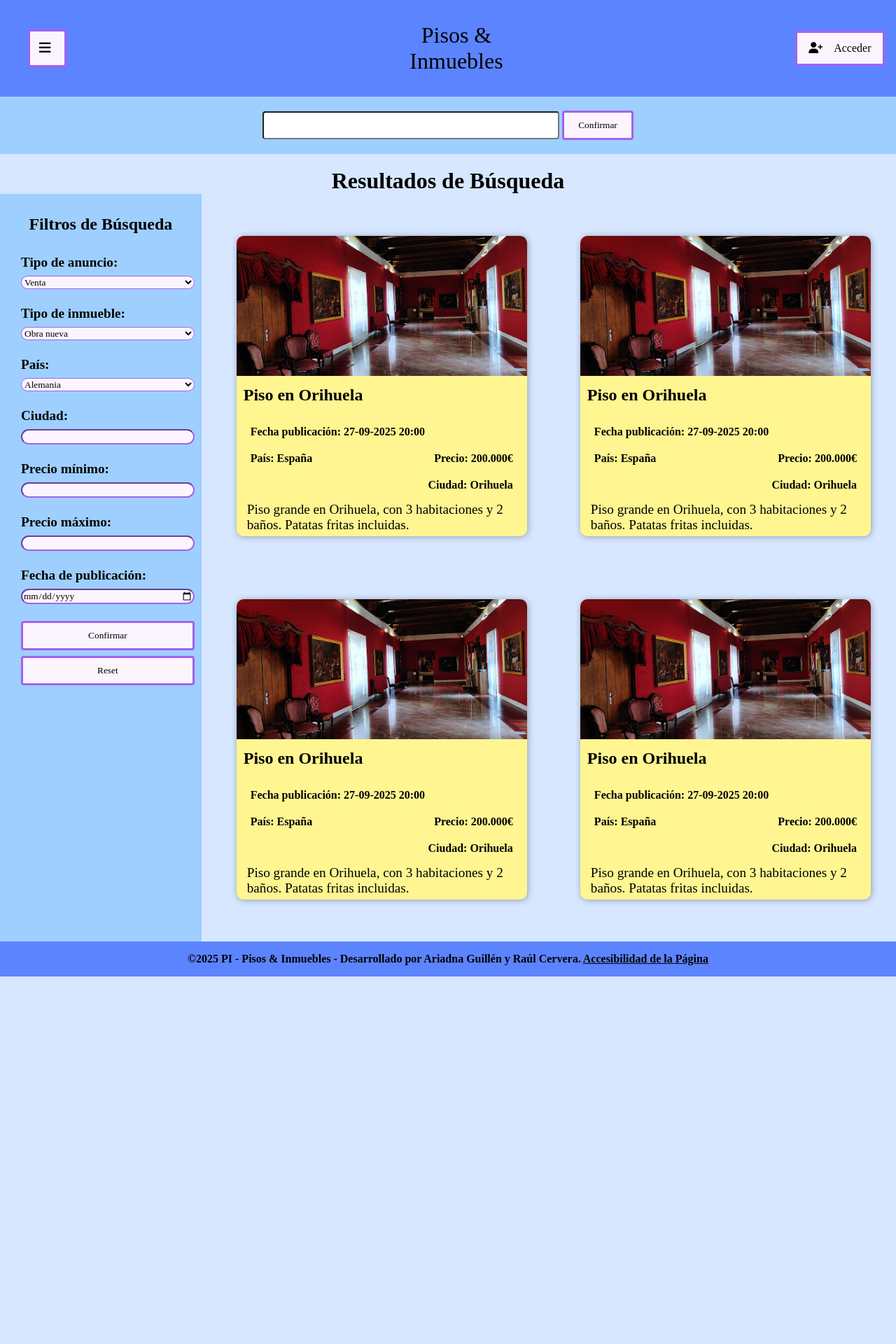
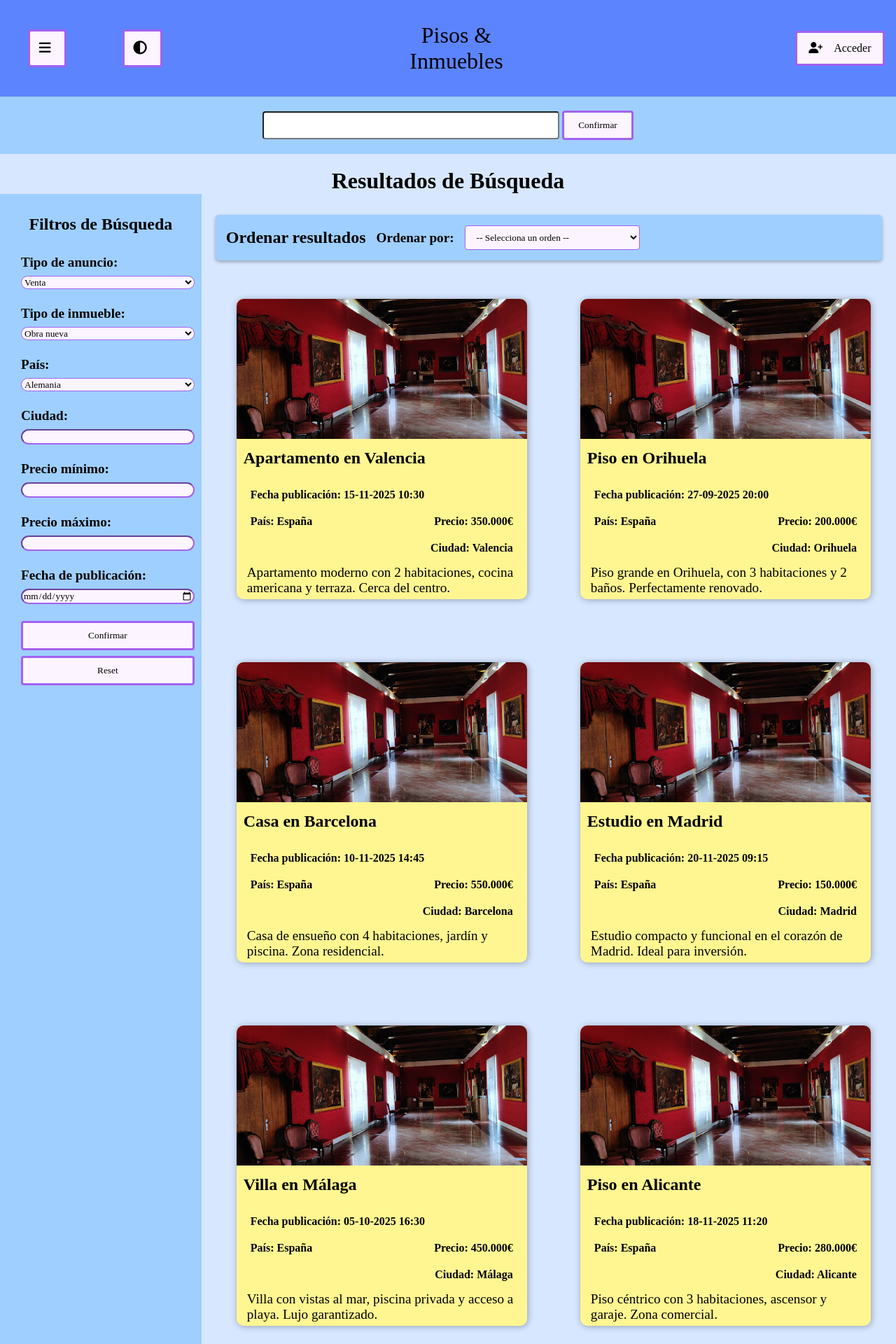
Before and after one commit to rcs64/DAW-optativa-js, a PHP site: page /busqueda.html in a window 1280 px wide. Shown: the top 1920 px of the page at 70% size. Before the commit the page ends 1395 px from the top, so only its background shows below. Run offline with PHP 8.4, Linux system fonts and the light colour scheme; some libraries are stand-ins or nearby versions; some web fonts are replaced.

Commit message:
lo de ordenar los anuncios hecho

```diff
--- a/busqueda.html
+++ b/busqueda.html
@@ -14,6 +14,7 @@
         <link rel="alternate stylesheet" type="text/css" href="css/letraGrandeContraste.css" title="Estilo de tamaño grande y alto contraste"/>
         <link rel="alternate stylesheet" type="text/css" href="css/imprenta.css" title="Estilo de imprenta"/>
         <link rel="alternate stylesheet" type="text/css" href="css/imprenta.css" title="Estilo de imprenta pero con media print" media="print"/>
+        <script src="js/cookies.js"></script>
     </head>
 
     <header>
@@ -41,6 +42,20 @@
                         </ul>
                     </nav>
 
+                </li>
+                <li id="li_estilos" class="menu">
+                    <section id="section_estilo">
+                        <label for="menu_estilo"><p><i class="fa-solid fa-circle-half-stroke"></i></p></label>
+                        <input type="checkbox" id="menu_estilo">
+                        <ul class="menu_head" onchange="actualizarCookie(); actualizarEstilo();">
+                            <li class="estilo_radio"><label for="predeterminado"><input id="predeterminado" name="estilo" checked type="radio">Predeterminado</label></li>
+                            <li class="estilo_radio"><label for="oscuro"><input id="oscuro" name="estilo" type="radio">Oscuro</label></li>
+                            <li class="estilo_radio"><label for="imprenta"><input id="imprenta" name="estilo" type="radio">Imprenta</label></li>
+                            <li class="estilo_radio"><label for="letraGrande"><input id="letraGrande" name="estilo" type="radio">Tamaño grande</label></li>
+                            <li class="estilo_radio"><label for="contraste"><input id="contraste" name="estilo" type="radio">Alto contraste</label></li>
+                            <li class="estilo_radio"><label for="letraGrandeContraste"><input id="letraGrandeContraste" name="estilo" type="radio">Alto contraste</label></li>
+                        </ul>
+                    </section>
                 </li>
 
                 <li id="index">
@@ -131,7 +146,35 @@
                 </form>
             </section>
 
-            <section id="sectionArticulos">
+            <section id="sectionArticulos"> <!-- este es el section nuevo para la busqueda filtrada -->
+                <section id="ordenamiento">
+                    <h3>Ordenar resultados</h3>
+                    <label for="ordenar_resultados">Ordenar por: </label>
+                    <select id="ordenar_resultados" class="input_select">
+                        <option value="">-- Selecciona un orden --</option>
+                        <optgroup label="Precio">
+                            <option value="precio_asc">Precio de más bajo a más alto</option>
+                            <option value="precio_desc">Precio de más alto a más bajo</option>
+                        </optgroup>
+                        <optgroup label="Título">
+                            <option value="titulo_asc">Título de A a Z</option>
+                            <option value="titulo_desc">Título de Z a A</option>
+                        </optgroup>
+                        <optgroup label="Fecha">
+                            <option value="fecha_desc">Más reciente primero</option>
+                            <option value="fecha_asc">Más antiguo primero</option>
+                        </optgroup>
+                        <optgroup label="Ciudad">
+                            <option value="ciudad_asc">Ciudad de A a Z</option>
+                            <option value="ciudad_desc">Ciudad de Z a A</option>
+                        </optgroup>
+                        <optgroup label="País">
+                            <option value="pais_asc">País de A a Z</option>
+                            <option value="pais_desc">País de Z a A</option>
+                        </optgroup>
+                    </select>
+                </section>
+
             <ul id="ul_articulos">
                 <li>
                     <article>
@@ -139,28 +182,13 @@
                             <img class="imagen_articulo" src="img/orihuela.jpg" alt="Foto piso">
                         </a>
                         <a href="anuncio.html" class="a_tituloPublicacion">
-                            <h2>Piso en Orihuela</h2>
+                            <h2>Apartamento en Valencia</h2>
                         </a>
-                        <p class="fecha">Fecha publicación: <time datetime="2025-09-27 20:00">27-09-2025 20:00</time></p>
-                        <p class="precio">Precio: 200.000€</p>
+                        <p class="fecha">Fecha publicación: <time datetime="2025-11-15 10:30">15-11-2025 10:30</time></p>
+                        <p class="precio">Precio: 350.000€</p>
                         <p class="pais">País: España</p>
-                        <p class="ciudad">Ciudad: Orihuela</p>
-                        <p class="p_descripcionA">Piso grande en Orihuela, con 3 habitaciones y 2 baños. Patatas fritas incluidas.</p>
-                    </article>
-                </li>
-                <li>
-                    <article>
-                        <a href="alerta.html">
-                            <img class="imagen_articulo" src="img/orihuela.jpg" alt="Foto piso">
-                        </a>
-                        <a href="alerta.html" class="a_tituloPublicacion">
-                            <h2>Piso en Orihuela</h2>
-                        </a>
-                        <p class="fecha">Fecha publicación: <time datetime="2025-09-27 20:00">27-09-2025 20:00</time></p>
-                        <p class="precio">Precio: 200.000€</p>
-                        <p class="pais">País: España</p>
-                        <p class="ciudad">Ciudad: Orihuela</p>
-                        <p class="p_descripcionA">Piso grande en Orihuela, con 3 habitaciones y 2 baños. Patatas fritas incluidas.</p>
+                        <p class="ciudad">Ciudad: Valencia</p>
+                        <p class="p_descripcionA">Apartamento moderno con 2 habitaciones, cocina americana y terraza. Cerca del centro.</p>
                     </article>
                 </li>
                 <li>
@@ -175,7 +203,7 @@
                         <p class="precio">Precio: 200.000€</p>
                         <p class="pais">País: España</p>
                         <p class="ciudad">Ciudad: Orihuela</p>
-                        <p class="p_descripcionA">Piso grande en Orihuela, con 3 habitaciones y 2 baños. Patatas fritas incluidas.</p>
+                        <p class="p_descripcionA">Piso grande en Orihuela, con 3 habitaciones y 2 baños. Perfectamente renovado.</p>
                     </article>
                 </li>
                 <li>
@@ -184,18 +212,124 @@
                             <img class="imagen_articulo" src="img/orihuela.jpg" alt="Foto piso">
                         </a>
                         <a href="anuncio.html" class="a_tituloPublicacion">
-                            <h2>Piso en Orihuela</h2>
+                            <h2>Casa en Barcelona</h2>
                         </a>
-                        <p class="fecha">Fecha publicación: <time datetime="2025-09-27 20:00">27-09-2025 20:00</time></p>
-                        <p class="precio">Precio: 200.000€</p>
+                        <p class="fecha">Fecha publicación: <time datetime="2025-11-10 14:45">10-11-2025 14:45</time></p>
+                        <p class="precio">Precio: 550.000€</p>
                         <p class="pais">País: España</p>
-                        <p class="ciudad">Ciudad: Orihuela</p>
-                        <p class="p_descripcionA">Piso grande en Orihuela, con 3 habitaciones y 2 baños. Patatas fritas incluidas.</p>
+                        <p class="ciudad">Ciudad: Barcelona</p>
+                        <p class="p_descripcionA">Casa de ensueño con 4 habitaciones, jardín y piscina. Zona residencial.</p>
+                    </article>
+                </li>
+                <li>
+                    <article>
+                        <a href="anuncio.html">
+                            <img class="imagen_articulo" src="img/orihuela.jpg" alt="Foto piso">
+                        </a>
+                        <a href="anuncio.html" class="a_tituloPublicacion">
+                            <h2>Estudio en Madrid</h2>
+                        </a>
+                        <p class="fecha">Fecha publicación: <time datetime="2025-11-20 09:15">20-11-2025 09:15</time></p>
+                        <p class="precio">Precio: 150.000€</p>
+                        <p class="pais">País: España</p>
+                        <p class="ciudad">Ciudad: Madrid</p>
+                        <p class="p_descripcionA">Estudio compacto y funcional en el corazón de Madrid. Ideal para inversión.</p>
+                    </article>
+                </li>
+                <li>
+                    <article>
+                        <a href="anuncio.html">
+                            <img class="imagen_articulo" src="img/orihuela.jpg" alt="Foto piso">
+                        </a>
+                        <a href="anuncio.html" class="a_tituloPublicacion">
+                            <h2>Villa en Málaga</h2>
+                        </a>
+                        <p class="fecha">Fecha publicación: <time datetime="2025-10-05 16:30">05-10-2025 16:30</time></p>
+                        <p class="precio">Precio: 450.000€</p>
+                        <p class="pais">País: España</p>
+                        <p class="ciudad">Ciudad: Málaga</p>
+                        <p class="p_descripcionA">Villa con vistas al mar, piscina privada y acceso a playa. Lujo garantizado.</p>
+                    </article>
+                </li>
+                <li>
+                    <article>
+                        <a href="anuncio.html">
+                            <img class="imagen_articulo" src="img/orihuela.jpg" alt="Foto piso">
+                        </a>
+                        <a href="anuncio.html" class="a_tituloPublicacion">
+                            <h2>Piso en Alicante</h2>
+                        </a>
+                        <p class="fecha">Fecha publicación: <time datetime="2025-11-18 11:20">18-11-2025 11:20</time></p>
+                        <p class="precio">Precio: 280.000€</p>
+                        <p class="pais">País: España</p>
+                        <p class="ciudad">Ciudad: Alicante</p>
+                        <p class="p_descripcionA">Piso céntrico con 3 habitaciones, ascensor y garaje. Zona comercial.</p>
+                    </article>
+                </li>
+                <li>
+                    <article>
+                        <a href="anuncio.html">
+                            <img class="imagen_articulo" src="img/orihuela.jpg" alt="Foto piso">
+                        </a>
+                        <a href="anuncio.html" class="a_tituloPublicacion">
+                            <h2>Chalet en Sevilla</h2>
+                        </a>
+                        <p class="fecha">Fecha publicación: <time datetime="2025-11-12 13:00">12-11-2025 13:00</time></p>
+                        <p class="precio">Precio: 320.000€</p>
+                        <p class="pais">País: España</p>
+                        <p class="ciudad">Ciudad: Sevilla</p>
+                        <p class="p_descripcionA">Chalet con terreno de 500 m², ideal para familias. Construcción de calidad.</p>
+                    </article>
+                </li>
+                <li>
+                    <article>
+                        <a href="anuncio.html">
+                            <img class="imagen_articulo" src="img/orihuela.jpg" alt="Foto piso">
+                        </a>
+                        <a href="anuncio.html" class="a_tituloPublicacion">
+                            <h2>Apartamento en París</h2>
+                        </a>
+                        <p class="fecha">Fecha publicación: <time datetime="2025-11-08 15:45">08-11-2025 15:45</time></p>
+                        <p class="precio">Precio: 420.000€</p>
+                        <p class="pais">País: Francia</p>
+                        <p class="ciudad">Ciudad: París</p>
+                        <p class="p_descripcionA">Appartement parisien en el Marais. Vistas a la catedral de Notre-Dame.</p>
+                    </article>
+                </li>
+                <li>
+                    <article>
+                        <a href="anuncio.html">
+                            <img class="imagen_articulo" src="img/orihuela.jpg" alt="Foto piso">
+                        </a>
+                        <a href="anuncio.html" class="a_tituloPublicacion">
+                            <h2>Piso en Roma</h2>
+                        </a>
+                        <p class="fecha">Fecha publicación: <time datetime="2025-11-03 08:00">03-11-2025 08:00</time></p>
+                        <p class="precio">Precio: 380.000€</p>
+                        <p class="pais">País: Italia</p>
+                        <p class="ciudad">Ciudad: Roma</p>
+                        <p class="p_descripcionA">Departamento antiguo reformado en centro histórico. Impresionantes techos.</p>
+                    </article>
+                </li>
+                <li>
+                    <article>
+                        <a href="anuncio.html">
+                            <img class="imagen_articulo" src="img/orihuela.jpg" alt="Foto piso">
+                        </a>
+                        <a href="anuncio.html" class="a_tituloPublicacion">
+                            <h2>Chalet en Berlín</h2>
+                        </a>
+                        <p class="fecha">Fecha publicación: <time datetime="2025-11-01 12:30">01-11-2025 12:30</time></p>
+                        <p class="precio">Precio: 320.000€</p>
+                        <p class="pais">País: Alemania</p>
+                        <p class="ciudad">Ciudad: Berlín</p>
+                        <p class="p_descripcionA">Chalet moderno con techos altos, grandes ventanales y área de trabajo.</p>
                     </article>
                 </li>
             </ul>
         </section>
         </section>
+        <script src="js/ordenar_anuncios.js"></script>
     </body>
 
     <footer> ©<time datetime="2025">2025</time> PI - Pisos & Inmuebles - Desarrollado por Ariadna Guillén y Raúl Cervera. <a href="accesibilidad.html">Accesibilidad de la Página</a></footer>
--- a/css/busqueda.css
+++ b/css/busqueda.css
@@ -181,3 +181,40 @@ h3 {
         padding: 0;
     }
 }
+
+/* esto es lo nuevo del trabajo optativo */
+#ordenamiento {
+    display: flex;
+    align-items: center;
+    gap: 15px;
+    margin-bottom: 25px;
+    padding: 15px;
+    background-color: var(--colorNav);
+    border-radius: 5px;
+    box-shadow: 0 2px 5px var(--sombra);
+}
+
+#ordenamiento h3 {
+    font-weight: bold;
+    margin: 0;
+}
+
+#ordenar_resultados {
+    padding: 8px 12px;
+    border-radius: 4px;
+    border: 1px solid var(--colorBordeBoton);
+    background-color: var(--colorBoton);
+    cursor: pointer;
+    min-width: 250px;
+}
+
+#ordenar_resultados:hover {
+    border-color: var(--colorArticulo);
+    background-color: var(--colorBotonHover);
+}
+
+#ordenar_resultados:focus {
+    outline: none;
+    border-color: var(--colorBordesArticulos);
+    box-shadow: 0 0 3px var(--sombra);
+}
```
Also changed, not shown: js/ordenar_anuncios.js (added, +126 -0 lines).
